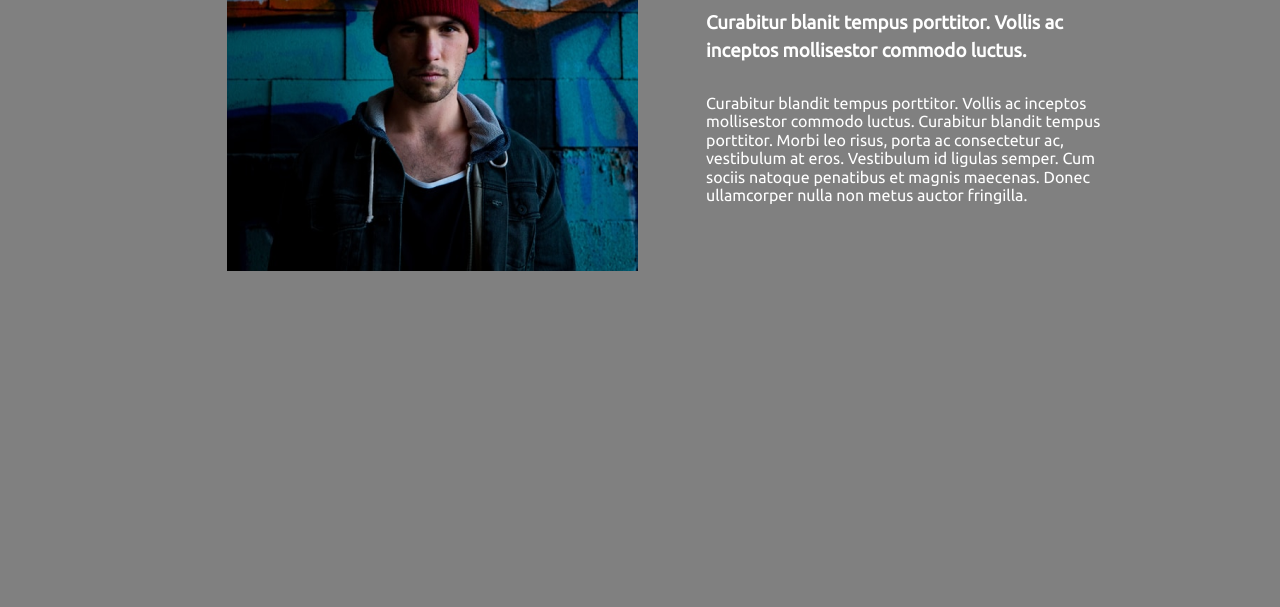
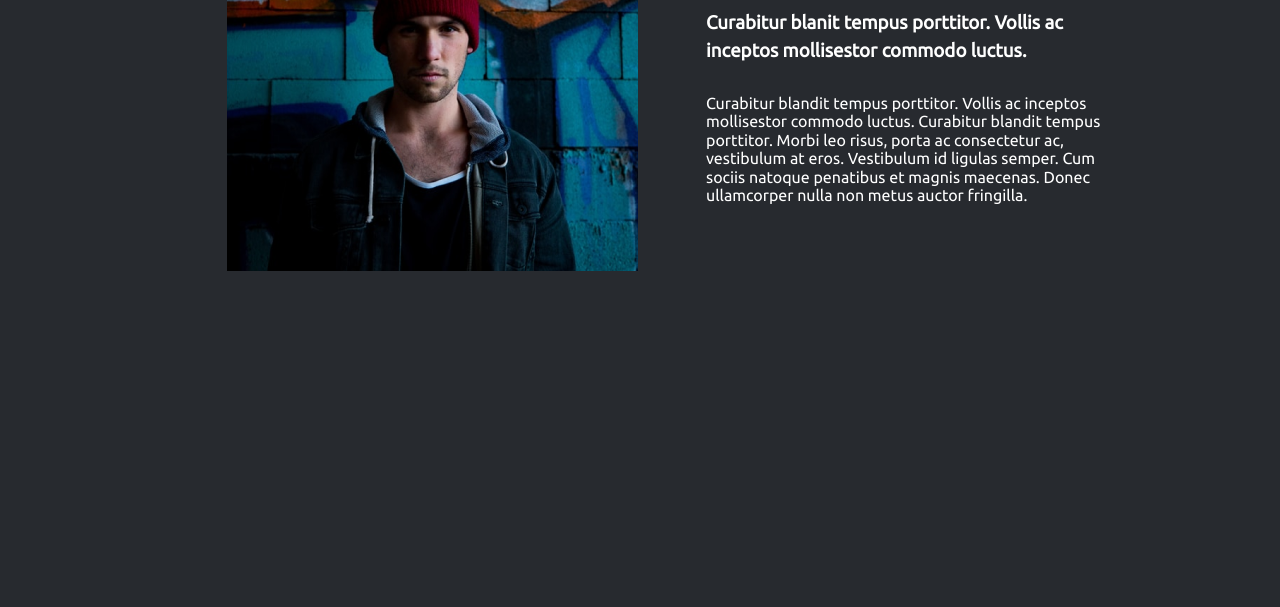
Before and after one commit to Aidanatoi/Aidana_Toichubekova_exam3, a plain HTML site: page index.html in a window 1280 px wide. Shown: the part 193-800 px from the top of the page. Drawn offline with Linux system fonts and the light colour scheme; a web font is replaced by a local one.

Commit message:
Were changed background color

```diff
--- a/css/base.css
+++ b/css/base.css
@@ -11,7 +11,7 @@
 }
 body {
                     font-family: Ubuntu, sans-serif, Roboto;
-                    background-color: gray;
+                    background-color: #272A2F;
 }
 body, div, p, h1, h2, h3, ul {
                     padding: 0;
```
